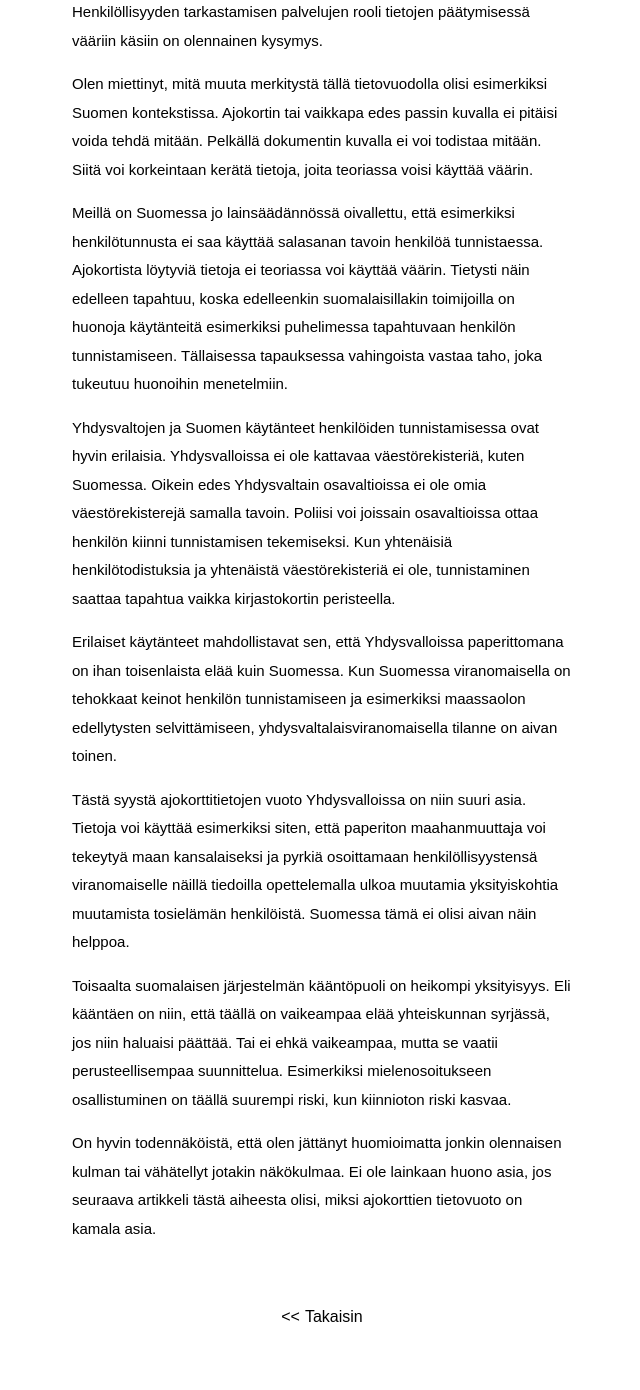
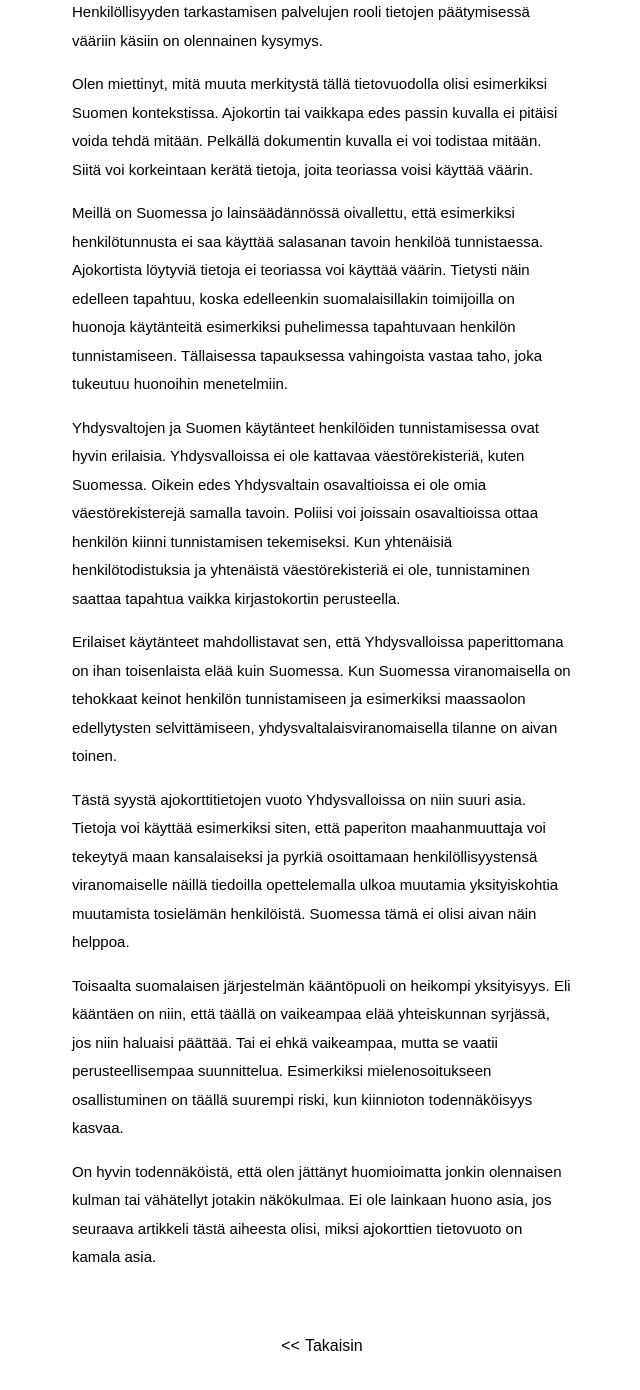
Before and after one commit to klaalo/klaalo.github.io, a Jekyll site: the page built from _posts/2026-09-04-153-miljoonaa-ajokorttikuvaa-kamalaako.md, in a window 1280 px wide and 1400 px high, scrolled down 1416 px. Shown: the top 1390 px of the window, without its empty margins (318-958 px from the left). Built offline with Jekyll 4.4.1, drawn with Linux system fonts in a browser that asks for light colours; some web fonts are replaced; some of the changed text lies outside the part shown.

Commit message:
Language fixes

```diff
--- a/_posts/2026-09-04-153-miljoonaa-ajokorttikuvaa-kamalaako.md
+++ b/_posts/2026-09-04-153-miljoonaa-ajokorttikuvaa-kamalaako.md
@@ -24,12 +24,12 @@ Olen miettinyt, mitä muuta merkitystä tällä tietovuodolla olisi esimerkiksi
 
 Meillä on Suomessa jo lainsäädännössä oivallettu, että esimerkiksi henkilötunnusta ei saa käyttää salasanan tavoin henkilöä tunnistaessa. Ajokortista löytyviä tietoja ei teoriassa voi käyttää väärin. Tietysti näin edelleen tapahtuu, koska edelleenkin suomalaisillakin toimijoilla on huonoja käytänteitä esimerkiksi puhelimessa tapahtuvaan henkilön tunnistamiseen. Tällaisessa tapauksessa vahingoista vastaa taho, joka tukeutuu huonoihin menetelmiin.
 
-Yhdysvaltojen ja Suomen käytänteet henkilöiden tunnistamisessa ovat hyvin erilaisia. Yhdysvalloissa ei ole kattavaa väestörekisteriä, kuten Suomessa. Oikein edes Yhdysvaltain osavaltioissa ei ole omia väestörekisterejä samalla tavoin. Poliisi voi joissain osavaltioissa ottaa henkilön kiinni tunnistamisen tekemiseksi. Kun yhtenäisiä henkilötodistuksia ja yhtenäistä väestörekisteriä ei ole, tunnistaminen saattaa tapahtua vaikka kirjastokortin peristeella.
+Yhdysvaltojen ja Suomen käytänteet henkilöiden tunnistamisessa ovat hyvin erilaisia. Yhdysvalloissa ei ole kattavaa väestörekisteriä, kuten Suomessa. Oikein edes Yhdysvaltain osavaltioissa ei ole omia väestörekisterejä samalla tavoin. Poliisi voi joissain osavaltioissa ottaa henkilön kiinni tunnistamisen tekemiseksi. Kun yhtenäisiä henkilötodistuksia ja yhtenäistä väestörekisteriä ei ole, tunnistaminen saattaa tapahtua vaikka kirjastokortin perusteella.
 
 Erilaiset käytänteet mahdollistavat sen, että Yhdysvalloissa paperittomana on ihan toisenlaista elää kuin Suomessa. Kun Suomessa viranomaisella on tehokkaat keinot henkilön tunnistamiseen ja esimerkiksi maassaolon edellytysten selvittämiseen, yhdysvaltalaisviranomaisella tilanne on aivan toinen.
 
 Tästä syystä ajokorttitietojen vuoto Yhdysvalloissa on niin suuri asia. Tietoja voi käyttää esimerkiksi siten, että paperiton maahanmuuttaja voi tekeytyä maan kansalaiseksi ja pyrkiä osoittamaan henkilöllisyystensä viranomaiselle näillä tiedoilla opettelemalla ulkoa muutamia yksityiskohtia muutamista tosielämän henkilöistä. Suomessa tämä ei olisi aivan näin helppoa.
 
-Toisaalta suomalaisen järjestelmän kääntöpuoli on heikompi yksityisyys. Eli kääntäen on niin, että täällä on vaikeampaa elää yhteiskunnan syrjässä, jos niin haluaisi päättää. Tai ei ehkä vaikeampaa, mutta se vaatii perusteellisempaa suunnittelua. Esimerkiksi mielenosoitukseen osallistuminen on täällä suurempi riski, kun kiinnioton riski kasvaa.
+Toisaalta suomalaisen järjestelmän kääntöpuoli on heikompi yksityisyys. Eli kääntäen on niin, että täällä on vaikeampaa elää yhteiskunnan syrjässä, jos niin haluaisi päättää. Tai ei ehkä vaikeampaa, mutta se vaatii perusteellisempaa suunnittelua. Esimerkiksi mielenosoitukseen osallistuminen on täällä suurempi riski, kun kiinnioton todennäköisyys kasvaa.
 
 On hyvin todennäköistä, että olen jättänyt huomioimatta jonkin olennaisen kulman tai vähätellyt jotakin näkökulmaa. Ei ole lainkaan huono asia, jos seuraava artikkeli tästä aiheesta olisi, miksi ajokorttien tietovuoto on kamala asia.
```
Also changed, not shown: other parts of _posts/2026-09-04-153-miljoonaa-ajokorttikuvaa-kamalaako.md (+1 -1 lines).
